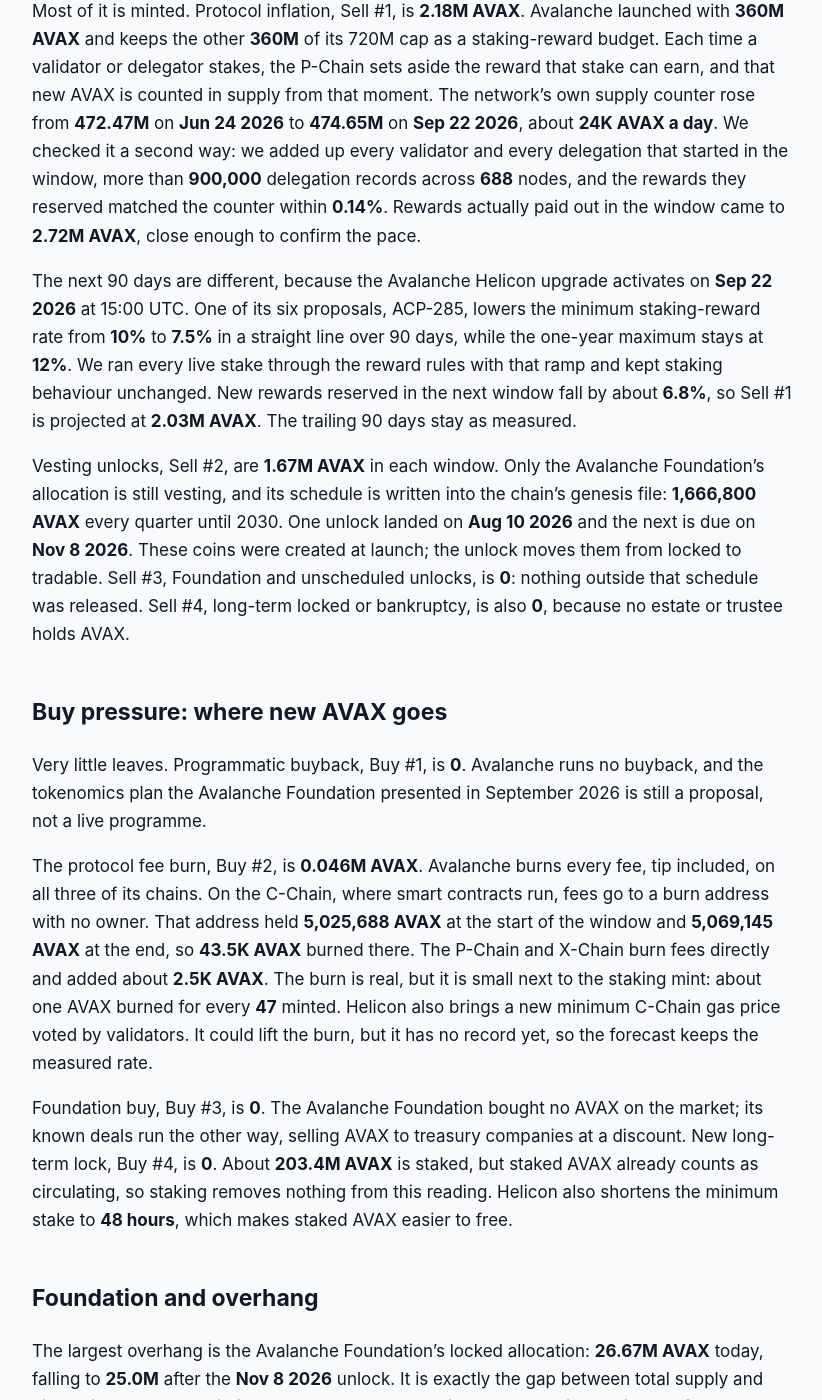
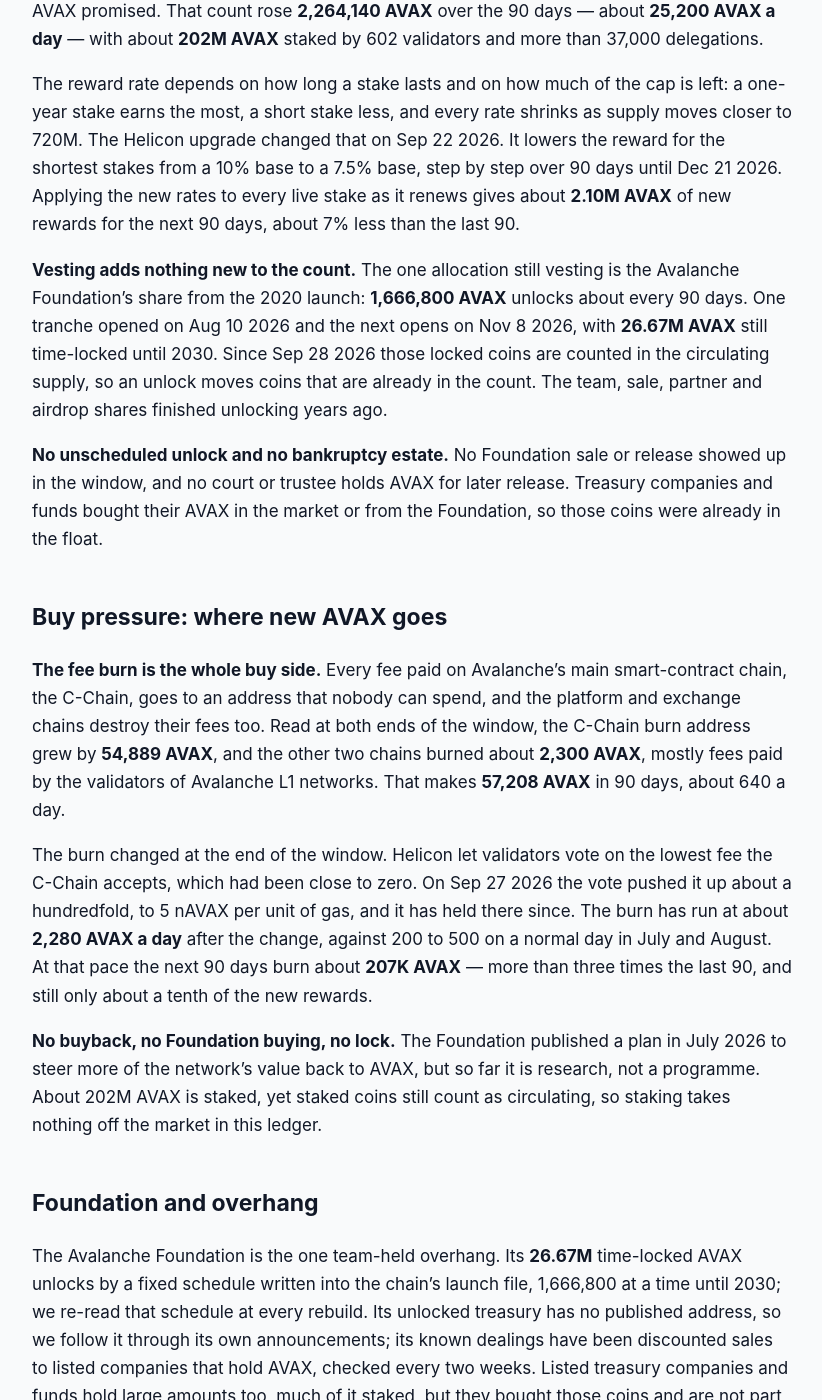
Before and after one commit to jeevansongmy-spec/mrnasdog-articles, a Jekyll site: the page built from crypto/avax-pressure-framework.md, in a window 1280 px wide and 1400 px high, scrolled down 900 px. Shown: the whole window, without its empty margins (228-1050 px from the left). Built offline with Jekyll 4.4.1, drawn with Linux system fonts in a browser that asks for light colours; some of the changed text lies outside the part shown.

Commit message:
publish: crypto/avax-pressure-framework

```diff
--- a/crypto/avax-pressure-framework.md
+++ b/crypto/avax-pressure-framework.md
@@ -1,57 +1,65 @@
 ---
-title:         "AVAX Inflation Analysis · September 2026 · Supply growing · projected to keep growing"
-description:   "AVAX supply grows 0.86% in 90 days: staking mints 2.18M and a Foundation unlock adds 1.67M, while fee burns remove 46K. Helicon trims rewards from Sep 22 2026."
+title:         "AVAX Inflation Analysis · September 2026 · Mixed flows · supply roughly steady"
+description:   "AVAX supply grows slowly: 2.26M AVAX of staking rewards against a 57K fee burn gives +0.47% net in 90 days, about +0.40% next as Helicon trims rewards."
 canonical_url: "https://mrnasdog.com/research/avax/inflation"
-tags:           ["crypto", "avax", "avalanche", "proofofstake"]
+tags:          ["crypto", "avax", "avalanche", "proofofstake"]
 published:     true
 ---
 
-Originally published at [AVAX Inflation Analysis · September 2026 · Supply growing · projected to keep growing](https://mrnasdog.com/research/avax/inflation).
+*Originally published at [https://mrnasdog.com/research/avax/inflation](https://mrnasdog.com/research/avax/inflation)*
 
-# AVAX Inflation Analysis · September 2026 · Supply growing · projected to keep growing
+# AVAX Inflation Analysis · September 2026 · Mixed flows · supply roughly steady
 
-AVAX supply is growing and is projected to keep growing. Avalanche staking rewards minted **2.18M AVAX** over the last 90 days and a quarterly Foundation unlock added **1.67M AVAX**, while the Avalanche fee burn removed only **46.0K AVAX**, for a net of **+0.86%** now and **+0.82%** projected as the Helicon upgrade trims staking rewards. The inflation monitor reads **+2.69%**, but that figure includes a one-day catch-up of older supply. Avalanche has a **720M AVAX** supply cap, and about **245M AVAX** of it is still left to mint.
+AVAX supply is growing slowly: **+0.47%** over the last 90 days and about **+0.40%** over the next 90. Avalanche pays its stakers in newly minted AVAX — **2.26M AVAX** in the window — while fee burns destroyed **57,208 AVAX**. The Helicon upgrade of Sep 22 2026 trims staking rewards and a validator vote lifted the minimum fee, so the burn is rising — yet even at its new pace, new AVAX outpaces it about ten to one, under a hard cap of 720M.
 
 ## The verdict, in one paragraph
 
-Against a circulating base of **442.9M AVAX**, the Pressure Framework books **3.85M AVAX** of sell pressure and **0.046M AVAX** of buy pressure over the trailing 90 days, a net of **+0.86%**, and projects **+0.82%** for the next 90 days. The inflation monitor reads **+2.69%** for the same window, a gap of **1.84 percentage points**. That is over the framework's 0.5-point tolerance, so the AVAX overview carries a monitor-gap warning. The gap is fully explained. The monitor's AVAX supply figure sat near **431.8M** from February to **Sep 11 2026**, then jumped **10.74M** on **Sep 12 2026**. Rebuilt from the Avalanche chain, tradable supply was already **439.1M AVAX** on **Jun 24 2026**, so about **7.7M AVAX** of that jump, **1.80 points**, is supply that arrived before this window. The label for AVAX is **a capped proof-of-stake chain whose staking mint outruns its fee burn**.
+The MrNasdog Pressure Framework reads AVAX at **+0.47%** net supply growth over the 90 days from Jul 1 to Sep 29 2026, and **+0.40%** for the 90 days ahead. The inflation monitor reads **+8.81%** for the same window, a gap of **8.34 percentage points**, so a ⚠ monitor-gap chip ships on the coin page. The gap is not new supply. The supply figure the monitor reads sat near 431.7M AVAX from February to Sep 11 2026, jumped 10.7M on Sep 12 2026 to catch up with coins released before this window, and jumped another 26.5M on Sep 28 2026 when the Foundation's time-locked AVAX began to count as circulating. On the chain, the only flows in the window were the staking mint and the fee burn. AVAX is a capped proof-of-stake coin with mild, slowly falling staking inflation.
 
 ## Sell pressure: where new AVAX comes from
 
-Most of it is minted. Protocol inflation, Sell #1, is **2.18M AVAX**. Avalanche launched with **360M AVAX** and keeps the other **360M** of its 720M cap as a staking-reward budget. Each time a validator or delegator stakes, the P-Chain sets aside the reward that stake can earn, and that new AVAX is counted in supply from that moment. The network's own supply counter rose from **472.47M** on **Jun 24 2026** to **474.65M** on **Sep 22 2026**, about **24K AVAX a day**. We checked it a second way: we added up every validator and every delegation that started in the window, more than **900,000** delegation records across **688** nodes, and the rewards they reserved matched the counter within **0.14%**. Rewards actually paid out in the window came to **2.72M AVAX**, close enough to confirm the pace.
+**Staking rewards are the whole sell side.** Avalanche started with 360M AVAX in 2020, and the rest of the **720M** cap is paid out over time to the validators and delegators who stake. Each stake books its full reward the moment it starts, so the network keeps a running count of all AVAX promised. That count rose **2,264,140 AVAX** over the 90 days — about **25,200 AVAX a day** — with about **202M AVAX** staked by 602 validators and more than 37,000 delegations.
 
-The next 90 days are different, because the Avalanche Helicon upgrade activates on **Sep 22 2026** at 15:00 UTC. One of its six proposals, ACP-285, lowers the minimum staking-reward rate from **10%** to **7.5%** in a straight line over 90 days, while the one-year maximum stays at **12%**. We ran every live stake through the reward rules with that ramp and kept staking behaviour unchanged. New rewards reserved in the next window fall by about **6.8%**, so Sell #1 is projected at **2.03M AVAX**. The trailing 90 days stay as measured.
+The reward rate depends on how long a stake lasts and on how much of the cap is left: a one-year stake earns the most, a short stake less, and every rate shrinks as supply moves closer to 720M. The Helicon upgrade changed that on Sep 22 2026. It lowers the reward for the shortest stakes from a 10% base to a 7.5% base, step by step over 90 days until Dec 21 2026. Applying the new rates to every live stake as it renews gives about **2.10M AVAX** of new rewards for the next 90 days, about 7% less than the last 90.
 
-Vesting unlocks, Sell #2, are **1.67M AVAX** in each window. Only the Avalanche Foundation's allocation is still vesting, and its schedule is written into the chain's genesis file: **1,666,800 AVAX** every quarter until 2030. One unlock landed on **Aug 10 2026** and the next is due on **Nov 8 2026**. These coins were created at launch; the unlock moves them from locked to tradable. Sell #3, Foundation and unscheduled unlocks, is **0**: nothing outside that schedule was released. Sell #4, long-term locked or bankruptcy, is also **0**, because no estate or trustee holds AVAX.
+**Vesting adds nothing new to the count.** The one allocation still vesting is the Avalanche Foundation's share from the 2020 launch: **1,666,800 AVAX** unlocks about every 90 days. One tranche opened on Aug 10 2026 and the next opens on Nov 8 2026, with **26.67M AVAX** still time-locked until 2030. Since Sep 28 2026 those locked coins are counted in the circulating supply, so an unlock moves coins that are already in the count. The team, sale, partner and airdrop shares finished unlocking years ago.
+
+**No unscheduled unlock and no bankruptcy estate.** No Foundation sale or release showed up in the window, and no court or trustee holds AVAX for later release. Treasury companies and funds bought their AVAX in the market or from the Foundation, so those coins were already in the float.
 
 ## Buy pressure: where new AVAX goes
 
-Very little leaves. Programmatic buyback, Buy #1, is **0**. Avalanche runs no buyback, and the tokenomics plan the Avalanche Foundation presented in September 2026 is still a proposal, not a live programme.
+**The fee burn is the whole buy side.** Every fee paid on Avalanche's main smart-contract chain, the C-Chain, goes to an address that nobody can spend, and the platform and exchange chains destroy their fees too. Read at both ends of the window, the C-Chain burn address grew by **54,889 AVAX**, and the other two chains burned about **2,300 AVAX**, mostly fees paid by the validators of Avalanche L1 networks. That makes **57,208 AVAX** in 90 days, about 640 a day.
 
-The protocol fee burn, Buy #2, is **0.046M AVAX**. Avalanche burns every fee, tip included, on all three of its chains. On the C-Chain, where smart contracts run, fees go to a burn address with no owner. That address held **5,025,688 AVAX** at the start of the window and **5,069,145 AVAX** at the end, so **43.5K AVAX** burned there. The P-Chain and X-Chain burn fees directly and added about **2.5K AVAX**. The burn is real, but it is small next to the staking mint: about one AVAX burned for every **47** minted. Helicon also brings a new minimum C-Chain gas price voted by validators. It could lift the burn, but it has no record yet, so the forecast keeps the measured rate.
+The burn changed at the end of the window. Helicon let validators vote on the lowest fee the C-Chain accepts, which had been close to zero. On Sep 27 2026 the vote pushed it up about a hundredfold, to 5 nAVAX per unit of gas, and it has held there since. The burn has run at about **2,280 AVAX a day** after the change, against 200 to 500 on a normal day in July and August. At that pace the next 90 days burn about **207K AVAX** — more than three times the last 90, and still only about a tenth of the new rewards.
 
-Foundation buy, Buy #3, is **0**. The Avalanche Foundation bought no AVAX on the market; its known deals run the other way, selling AVAX to treasury companies at a discount. New long-term lock, Buy #4, is **0**. About **203.4M AVAX** is staked, but staked AVAX already counts as circulating, so staking removes nothing from this reading. Helicon also shortens the minimum stake to **48 hours**, which makes staked AVAX easier to free.
+**No buyback, no Foundation buying, no lock.** The Foundation published a plan in July 2026 to steer more of the network's value back to AVAX, but so far it is research, not a programme. About 202M AVAX is staked, yet staked coins still count as circulating, so staking takes nothing off the market in this ledger.
 
 ## Foundation and overhang
 
-The largest overhang is the Avalanche Foundation's locked allocation: **26.67M AVAX** today, falling to **25.0M** after the **Nov 8 2026** unlock. It is exactly the gap between total supply and circulating supply, to within **171 AVAX**, so no other hidden bucket sits outside the float. It releases on a fixed schedule, so there is no decision to watch, only a date.
+The Avalanche Foundation is the one team-held overhang. Its **26.67M** time-locked AVAX unlocks by a fixed schedule written into the chain's launch file, 1,666,800 at a time until 2030; we re-read that schedule at every rebuild. Its unlocked treasury has no published address, so we follow it through its own announcements; its known dealings have been discounted sales to listed companies that hold AVAX, checked every two weeks. Listed treasury companies and funds hold large amounts too, much of it staked, but they bought those coins and are not part of the project. Everything above is already counted as circulating, so a sale moves coins inside the float. If any of these balances falls between refreshes, the outflow enters Sell #3 at the next refresh.
 
-Two listed companies hold AVAX as their main asset. Avalanche Treasury Company reported about **15.3M AVAX** at the end of June 2026, and AVAX One reported **14.1M AVAX** in August 2026, about 95% of it staked. Both positions, and the Foundation's unlocked AVAX, already count as circulating. If one of them sold, the coins would move inside the market, not into it, so they do not add to the sell rows. They are still worth watching for price, and they are refreshed from company filings at every rebuild. If the Foundation's locked balance falls faster than its schedule between refreshes, the extra outflow enters Sell #3 at the next refresh.
+## How AVAX compares to other proof-of-stake Layer 1s
 
-## How AVAX compares to other capped proof-of-stake chains
+AVAX sits between two common designs. Like Ethereum, it pays stakers in new coins and burns transaction fees, so its net supply depends on how busy the chain is. Unlike Ethereum, AVAX has a hard cap of 720M, and its reward rules spend the space left under that cap: the closer supply gets to 720M, the lower every reward rate becomes. Ethereum has no cap, and its issuance grows with the amount staked instead.
 
-AVAX sits between two families. Like Bitcoin, it has a fixed supply cap, 720M AVAX, set in protocol code. Unlike Bitcoin, the pace of new coins is not a halving clock. Avalanche pays staking rewards from the unminted part of the cap, and the reward rate shrinks as supply gets closer to the cap. So AVAX issuance slows over time, but smoothly, and it depends on how much AVAX is staked and for how long.
+Solana and many newer chains follow a fixed yearly schedule that lowers inflation step by step. AVAX has no such calendar. Its inflation falls because the remaining cap shrinks and because of governance changes like Helicon, which cut rewards for short stakes. The result is a gentle, falling mint rather than a calendar of halvings.
 
-Compared with uncapped proof-of-stake chains, where a staking emission of several percent a year has no end date, AVAX has a real ceiling. Its current mint, about **0.5%** of circulating supply per quarter, is modest for a staking chain. Compared with Ethereum, which also burns fees, Avalanche burns far less than it mints: the burn offsets about 2% of new AVAX. A fee burn only turns supply flat when network activity pays fees at the scale of the staking mint, and the Avalanche C-Chain is not near that level today.
-
-The Helicon upgrade moves AVAX in the direction of lower issuance. ACP-285 cuts short-stake rewards while keeping one-year rewards, so the network pays less for short, easy-to-exit staking. Avalanche's own estimate is that yearly inflation falls by 0.5 to 1 point once stakers adjust.
+On the burn side, AVAX burns all of its fees, not just a base fee, but its fees have been small, so the burn has not come close to the mint. The Sep 27 2026 vote on the minimum fee is the first time validators have set the fee floor themselves, which makes the burn partly a policy choice as well as a measure of use.
 
 ## What to watch in the next 90 days
 
-First, the Helicon activation on **Sep 22 2026** and the ACP-285 ramp that runs to about **Dec 21 2026**: if the rise in the P-Chain supply counter does not fall from about **24K AVAX**, stakers are choosing longer stakes faster than modelled. Second, the Avalanche Foundation unlock of **1,666,800 AVAX** on **Nov 8 2026**, the only dated supply event in the window. Third, the new validator-voted minimum gas price on the C-Chain, the one change that could lift the fee burn above **43.5K AVAX** a quarter. Fourth, the Avalanche Foundation's tokenomics plan: any vote that sends network income into buybacks or burns would open a new buy row. Fifth, the treasury companies' next filings, since a forced sale of pledged AVAX would move price even though it adds no new supply.
+**The minimum fee vote.** Validators can move the C-Chain fee floor up or down within hours. If it falls back toward zero, the burn drops to a few hundred AVAX a day again; if it holds at 5 nAVAX, the burn should stay near 2,000 or more a day.
+
+**The reward ramp.** The lower reward floor keeps stepping down until Dec 21 2026. Whether stakers answer with longer stakes, which earn more, will decide how much the mint really falls.
+
+**The Foundation tranche on Nov 8 2026.** 1,666,800 AVAX becomes spendable. It is already in the circulating count, so the ledger does not change, but a quick sale would show up in the market.
+
+**Value-capture proposals.** The Foundation's plan to route more of the network's value back to AVAX could turn into a formal proposal. A buyback or a larger burn would add a new buy-side row.
 
 ## Summary
 
-The MrNasdog Pressure Framework reads AVAX at **+0.86%** over the trailing 90 days and **+0.82%** projected: supply growing, projected to keep growing. The driver is the Avalanche staking mint, **2.18M AVAX** a quarter, plus a **1.67M AVAX** quarterly Foundation unlock, against a fee burn of only **46.0K AVAX**. The key risk is that this is steady and built into the protocol: it runs every day whatever the price, and the burn offsets about one coin in 47. The ceiling is the **720M AVAX** cap, and the Sep 22 2026 Helicon upgrade slows the pace toward it.
+AVAX supply grew **+0.47%** over the 90 days to Sep 29 2026 and is projected at about **+0.40%** for the next 90: **2.26M AVAX** of staking rewards against **57,208 AVAX** burned. The Helicon upgrade lowers rewards for short stakes and a validator vote raised the fee floor, so the burn should run near **207K AVAX** next quarter, but the mint still leads by about ten to one. The key risk is that the fee floor is a vote that can be undone. The ceiling is fixed: AVAX can never exceed 720M.
 
-MrNasdog Pressure Framework analysis of AVAX, Metric 1 — Inflation. Data + explanation only. Not financial advice. Updated Sep 22 2026.
+---
+
+*MrNasdog Pressure Framework analysis of AVAX, Metric 1 — Inflation. Data + explanation only. Not financial advice. Checked Sep 29 2026.*
```
